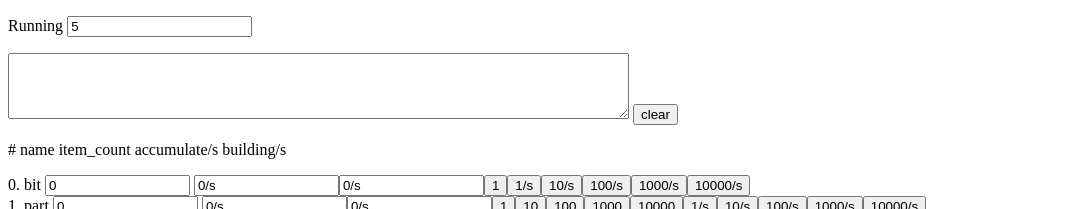
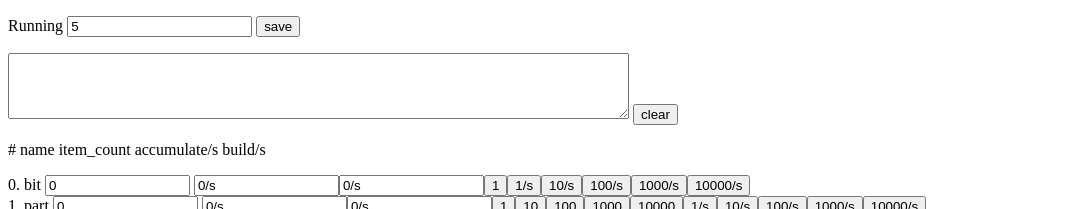
Before and after one commit to cjonesrun/furry-boo, a plain HTML site: page builder/builder.html in a window 1280 px wide. Shown: the top 209 px of the page, without its empty margins (0-1065 px from the left). Drawn offline with Linux system fonts and the light colour scheme.

Commit message:
some changes to builder.js

```diff
--- a/builder/builder.html
+++ b/builder/builder.html
@@ -12,7 +12,9 @@
 	<head></head>
 	<body>
 		<div id='runnning_div'>
-			<p>Running <input type=text id="running" value=0></p>
+			<p>Running <input type=text id="running" value=0>
+				<input type=button value='save' onclick='saveState()'>
+			</p>
 		</div>
 
 		<div><p><textarea id='messages' rows="4" cols="75"></textarea>
--- a/builder/js/builder.js
+++ b/builder/js/builder.js
@@ -3,7 +3,7 @@ var html = '';
 
 html+='<p>';
 
-html += "# name item_count accumulate/s building/s</p><p>";
+html += "# name item_count accumulate/s build/s</p><p>";
 
 for (var i=0; i < items_arr.length; i++) {
     html +=  i+". " + items_arr[i]+'&nbsp;';
```
